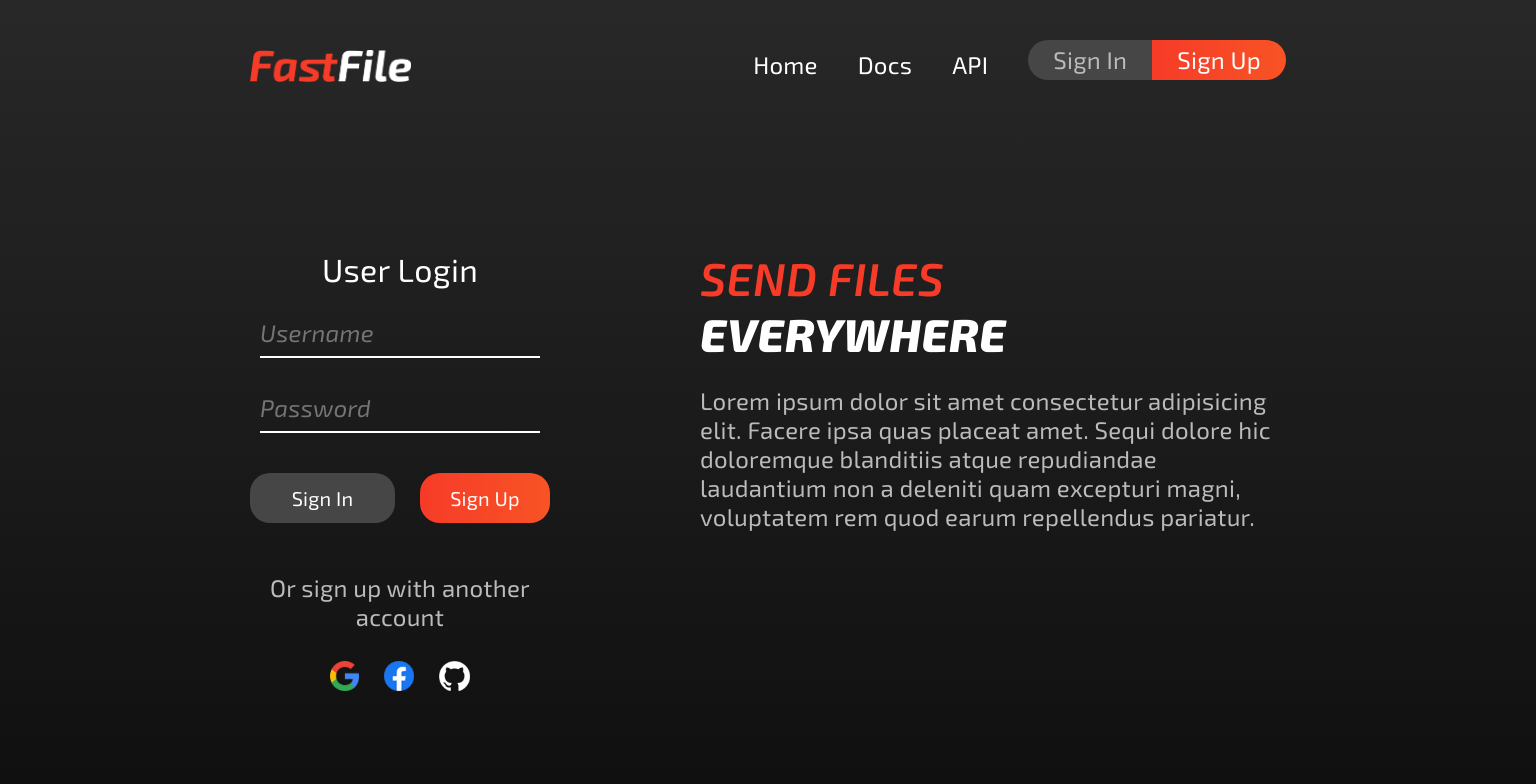
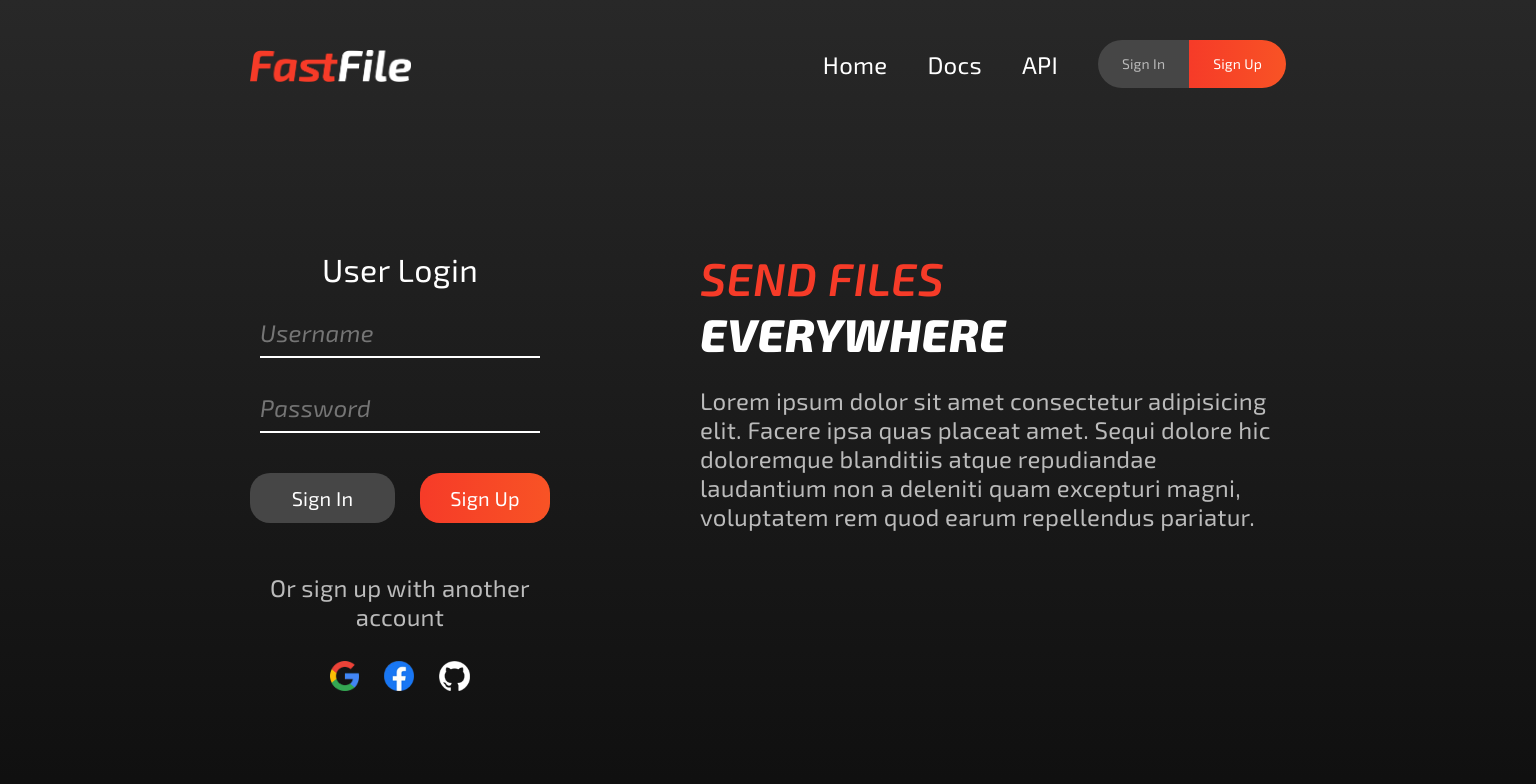
Before and after one commit to Jakub-Piskorz/fastfile-fs, a React app: page /lp in a window 1536 px wide. Shown: the top 784 px of the page. Built offline with nearby package versions, Linux system fonts and the light colour scheme.

Commit message:
LP - container init

```diff
--- a/src/landing-page.module.scss
+++ b/src/landing-page.module.scss
@@ -1,8 +1,8 @@
 /* --- Settings --- */
-@import "./fonts/exo.scss";
+@import './fonts/exo.scss';
 
 //? fonts
-$evo: "Exo";
+$evo: 'Exo';
 
 //? colors
 $white: #fff;
@@ -80,8 +80,24 @@ body {
   }
 }
 
-.mainConatiner {
-  width: 1240px;
+@media (min-width: 1365px) {
+  .widthMain {
+    width: 1200px;
+    margin-left: auto;
+    margin-right: auto;
+    background-color: #333;
+  }
+  .widthFull {
+    width: 100vw;
+    margin-left: auto;
+    margin-right: auto;
+  }
+  .widthMainLeft {
+    margin-right: calc((100% - 1200px) / 2);
+  }
+  .widthMainRight {
+    margin-left: calc((100% - 1200px) / 2);
+  }
 }
 
 .header {
@@ -504,21 +520,22 @@ aside {
           }
         }
         .button {
+          font-size: 14px;
           margin: 0;
-          padding: 0 25px;
+          padding: 4px 24px;
           text-align: center;
           line-height: 40px;
           background: $dark-button-background;
           transform: translateY(-10px);
-          border-radius: 20px 0 0 20px;
+          border-radius: 25px 0 0 25px;
           a {
             color: $bright-grey;
           }
 
           &:last-child {
             background: $color-button-background;
-            height: 40px;
-            border-radius: 0 20px 20px 0;
+            height: 48px;
+            border-radius: 0 25px 25px 0;
             a {
               color: $white;
             }
```
